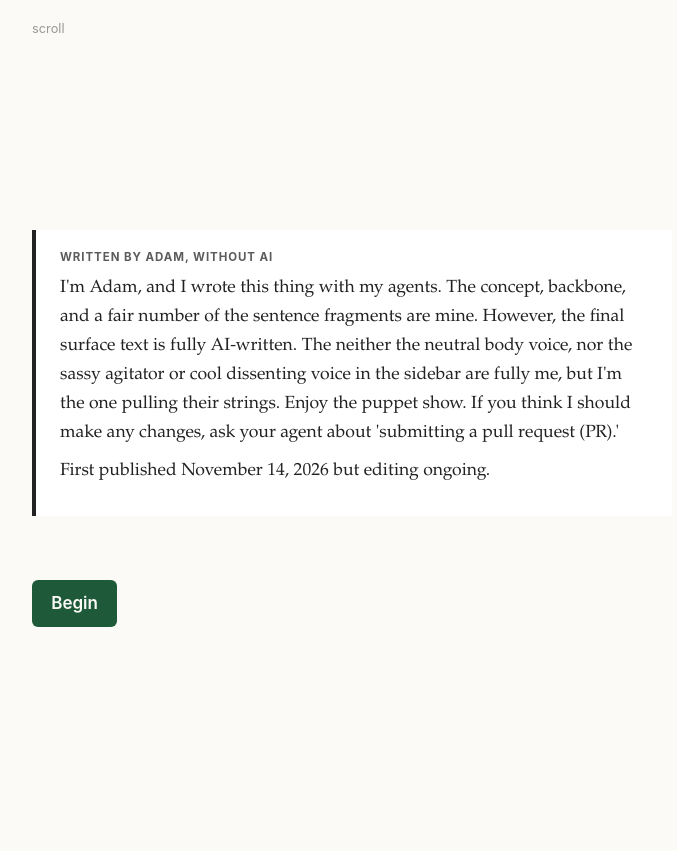
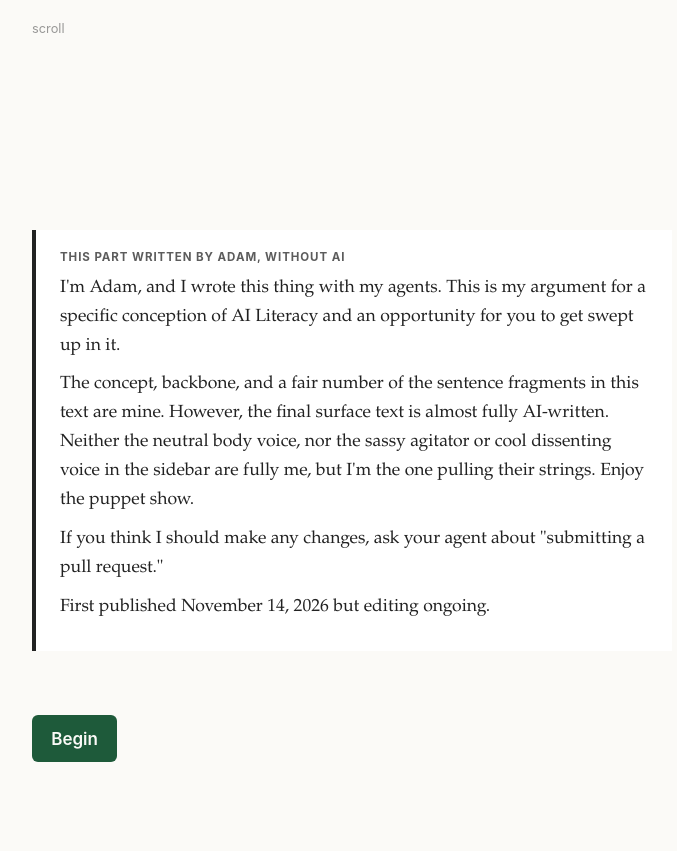
Before and after one commit to bayleaf-ucsc/literacy, a plain HTML site: page index.html in a window 1280 px wide. Shown: the part 522-1373 px from the top of the page, without its empty margins (288-965 px from the left). Drawn offline with Linux system fonts and the light colour scheme.

Commit message:
add: CC BY-SA 4.0 text and MIT code licenses; revise preface
The preface text inside <lit-human> is Adam's revision, verbatim. Its label
is scoped to "This part written by Adam, without AI."

```diff
--- a/css/site.css
+++ b/css/site.css
@@ -287,7 +287,7 @@ lit-human {
   font-size: 1.1rem;
 }
 lit-human::before {
-  content: "Written by " attr(author) ", without AI";
+  content: "This part written by " attr(author) ", without AI";
   display: block; margin-bottom: 0.6rem;
   font: 650 0.72rem var(--lit-font-ui); letter-spacing: 0.08em; text-transform: uppercase; color: var(--lit-muted);
 }
--- a/index.html
+++ b/index.html
@@ -6,6 +6,7 @@
 <title>AI Literacy for the LLM Age</title>
 <meta name="description" content="Learn to read and write with large language models, and end up running your own little platform. A BayLeaf project at UC Santa Cruz.">
 <meta name="author" content="Adam M. Smith">
+<link rel="license" href="https://creativecommons.org/licenses/by-sa/4.0/">
 <link rel="canonical" href="https://literacy.bayleaf.dev/">
 <meta property="og:title" content="AI Literacy for the LLM Age">
 <meta property="og:description" content="Read, write and count with AI. Then run your own. A BayLeaf project at UC Santa Cruz.">
@@ -95,7 +96,9 @@
     <p class="cue" aria-hidden="true">scroll</p>
   </div>
   <lit-human author="Adam">
-    <p>I'm Adam, and I wrote this thing with my agents. The concept, backbone, and a fair number of the sentence fragments are mine. However, the final surface text is fully AI-written. The neither the neutral body voice, nor the sassy agitator or cool dissenting voice in the sidebar are fully me, but I'm the one pulling their strings. Enjoy the puppet show. If you think I should make any changes, ask your agent about 'submitting a pull request (PR).'</p>
+    <p>I'm Adam, and I wrote this thing with my agents. This is my argument for a specific conception of AI Literacy and an opportunity for you to get swept up in it.</p>
+    <p>The concept, backbone, and a fair number of the sentence fragments in this text are mine. However, the final surface text is almost fully AI-written. Neither the neutral body voice, nor the sassy agitator or cool dissenting voice in the sidebar are fully me, but I'm the one pulling their strings. Enjoy the puppet show.</p>
+    <p>If you think I should make any changes, ask your agent about "submitting a pull request."</p>
     <p>First published November 14, 2026 but editing ongoing.</p>
   </lit-human>
 </lit-scene>
@@ -697,6 +700,7 @@
     <details><summary>Further reading</summary>
       <ul><li><a href="https://en.wikipedia.org/wiki/Mutual_aid_(organization_theory)">Mutual aid</a> on Wikipedia</li><li><a href="https://en.wikipedia.org/wiki/Tools_for_Conviviality">Tools for Conviviality</a> on Wikipedia</li><li><a href="https://github.com/bayleaf-ucsc/bayleaf">BayLeaf source</a>: one situated counterplatform, built in the open</li></ul>
     </details>
+      <p class="license">The essay's text is shared under <a href="https://creativecommons.org/licenses/by-sa/4.0/">CC BY-SA 4.0</a> and its code under the MIT License: fork it, translate it, and swap BayLeaf for your own example. Source and pull requests: <a href="https://github.com/bayleaf-ucsc/literacy">github.com/bayleaf-ucsc/literacy</a>.</p>
   </lit-meta>
 </lit-scene>
 
```
Also changed, not shown: LICENSE-CC-BY-SA-4.0.txt (added), 2 other files.
